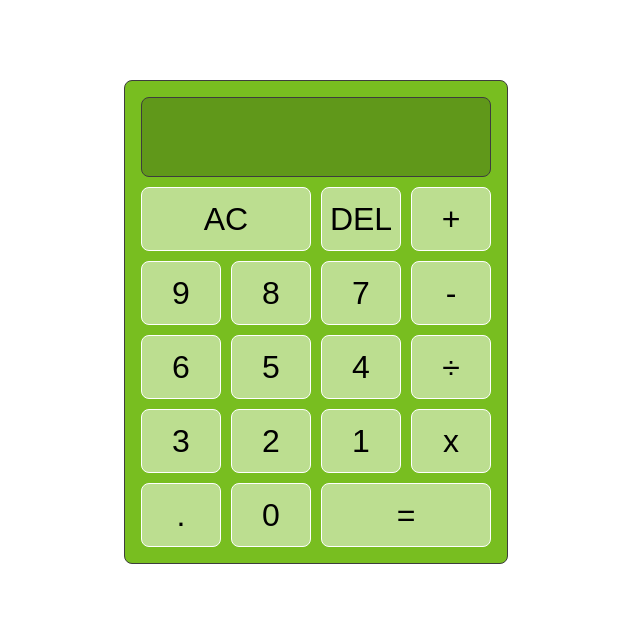
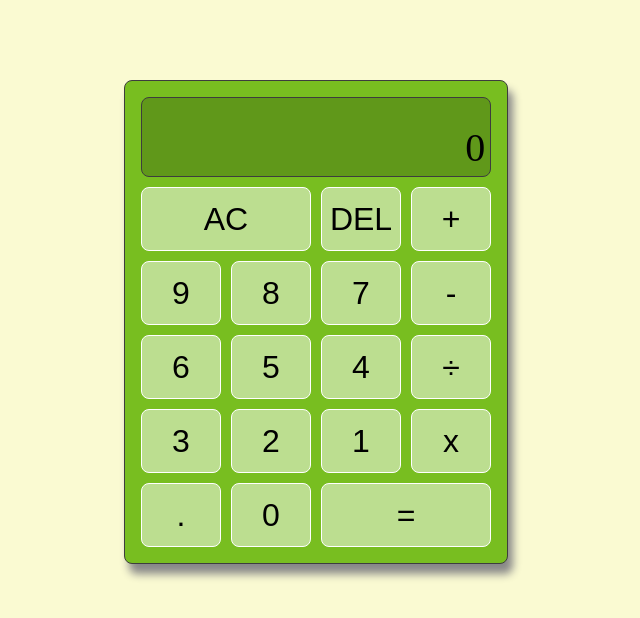
Before and after one commit to jso-dev/ASDA-calculator, a React (Create React App) app: page / in a window 1280 px wide. Shown: the top 618 px of the page, without its empty margins (324-964 px from the left). Built offline with nearby package versions, Linux system fonts and the light colour scheme.

Commit message:
tests added

```diff
--- a/src/App.css
+++ b/src/App.css
@@ -3,7 +3,7 @@
 }
 
 body {
-    background-color: #ffffff;
+    background-color: lightgoldenrodyellow;
     display: flex;
     justify-content: center;
     margin: 0;
@@ -13,6 +13,7 @@ body {
     background-color: #78be20;
     border: 1px solid #3d3d3d;
     border-radius: 0.5rem;
+    box-shadow: 5px 10px 8px #888888;
     display: grid;
     gap: 10px;
     grid-template-columns: repeat(4, 5rem);
--- a/src/App.js
+++ b/src/App.js
@@ -1,4 +1,4 @@
-import { useReducer } from 'react';
+import { useEffect, useReducer } from 'react';
 import './App.css';
 import DigitButton from './components/DigitButton';
 import OperationButton from './components/OperationButton';
@@ -176,7 +176,7 @@ function App() {
           {(formatOperand(state.previousOperand))} {state.operation}
         </div>
         <div className="currentOperand" role="screen">
-          {formatOperand(state.currentOperand)}
+          {formatOperand(state.currentOperand) || '0'}
         </div>
       </div>
         <button className="span-2" onClick={() => dispatch({type: ACTIONS.CLEAR})}>AC</button>
```
Also changed, not shown: 1 other file (tests, documents, lock files or other folders).
